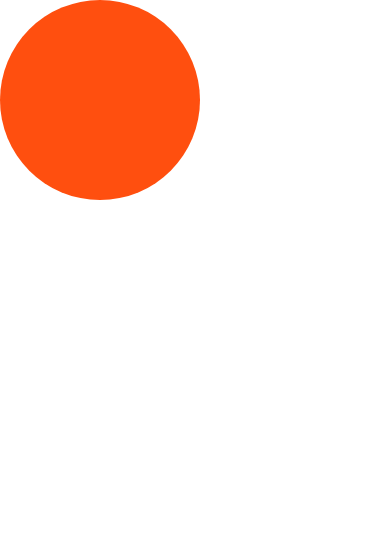
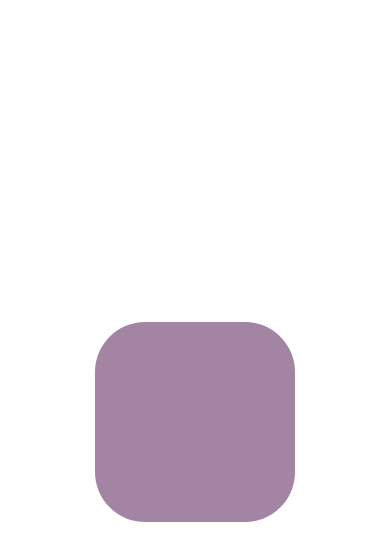
Before and after one commit to hyeri1126/Animation-App, a React Native app: screen / in a window 390 px wide. Shown: the top 560 px of the page. Built offline with nearby package versions, Linux system fonts and the light colour scheme.

Commit message:
PanResponder 연습

```diff
--- a/App.js
+++ b/App.js
@@ -1,6 +1,5 @@
 import React, { useRef, useState } from 'react';
-import { Dimensions, Pressable, TouchableOpacity } from 'react-native';
-import { Animated } from 'react-native';
+import { Dimensions, PanResponder, Pressable, TouchableOpacity , Animated} from 'react-native';
 import styled from 'styled-components/native';
 
 const Container = styled.View`
@@ -15,55 +14,15 @@ const Box = styled.View`
 `
 const AnimatedBox = Animated.createAnimatedComponent(Box)
 
-const {width:SCREEN_WIDTH,height:SCREEN_HEIGHT} = Dimensions.get("window")
 
 export default function App() {
-  const POSITION = useRef(new Animated.ValueXY({x:-SCREEN_WIDTH/2 + 100, y:-SCREEN_HEIGHT/2 + 100})).current;
-  const topLeft = Animated.timing(POSITION,{
-    toValue:{
-      x:-SCREEN_WIDTH/2 + 100,
-      y:-SCREEN_HEIGHT/2 + 100,
-    },
-    useNativeDriver:false,
-  });
-  const bottomLeft = Animated.timing(POSITION,{
-    toValue:{
-      x:-SCREEN_WIDTH/2 + 100,
-      y:SCREEN_HEIGHT/2 - 100,
-    },
-    useNativeDriver:false,
-  });
-  const bottomRight = Animated.timing(POSITION,{
-    toValue:{
-      x:SCREEN_WIDTH/2 - 100,
-      y:SCREEN_HEIGHT/2 - 100,
-    },
-    useNativeDriver:false,
+  const POSITION = useRef(
+    new Animated.ValueXY({
+      x:0,
+      y:0,
+    })
+  ).current;
 
-  });
-  const topRight = Animated.timing(POSITION,{
-    toValue:{
-      x:SCREEN_WIDTH/2 - 100,
-      y:-SCREEN_HEIGHT/2 + 100,
-    },
-    useNativeDriver:false,
-
-  });
-  const moveUp = () => {
-    Animated.loop(
-      Animated.sequence([
-        bottomLeft, bottomRight, topRight, topLeft
-     ])
-    ).start();
-  };
-  // const rotation = POSITION.y.interpolate({
-  //   inputRange:[-200,200],
-  //   outputRange:["-360deg", "360deg"]
-  // })
-  // const opacityValue = Y_POSITION.interpolate({
-  //   inputRange: [-200, 0, 200],
-  //   outputRange: [1, 0.5, 1],
-  // })
   const borderRadius = POSITION.y.interpolate({
     inputRange: [-200, 200 ],
     outputRange: [100, 0 ]
@@ -72,13 +31,28 @@ export default function App() {
     inputRange:[-200,200],
     outputRange:["rgb(255,99,71)", "rgb(71,166,255)"]
   })
+  const panResponder = useRef(
+    PanResponder.create({
+      onStartShouldSetPanResponder:() => true,
+      onPanResponderMove:(_, {dx,dy}) => {
+        POSITION.setValue({
+          x:dx,
+          y:dy,
+        });
+      },
+      onPanResponderRelease: () => {
 
+      },
+    })
+  ).current;
+  console.log(PanResponder);
   return (
       <TouchableOpacity
         style={{flex:1, alignItems:'center', justifyContent:'center'}}
-        onPress={moveUp}
+
       >
         <AnimatedBox
+        {...panResponder.panHandlers}
           style={{
             borderRadius,
             backgroundColor:bgColor,
--- a/package.json
+++ b/package.json
@@ -16,7 +16,9 @@
     "expo-status-bar": "~1.4.4",
     "react": "18.2.0",
     "react-native": "0.71.8",
-    "styled-components": "^5.3.10"
+    "styled-components": "^5.3.10",
+    "react-native-web": "~0.18.10",
+    "@expo/webpack-config": "^18.0.1"
   },
   "devDependencies": {
     "@babel/core": "^7.20.0"
```
Also changed, not shown: 1 other file (tests, documents, lock files or other folders).
